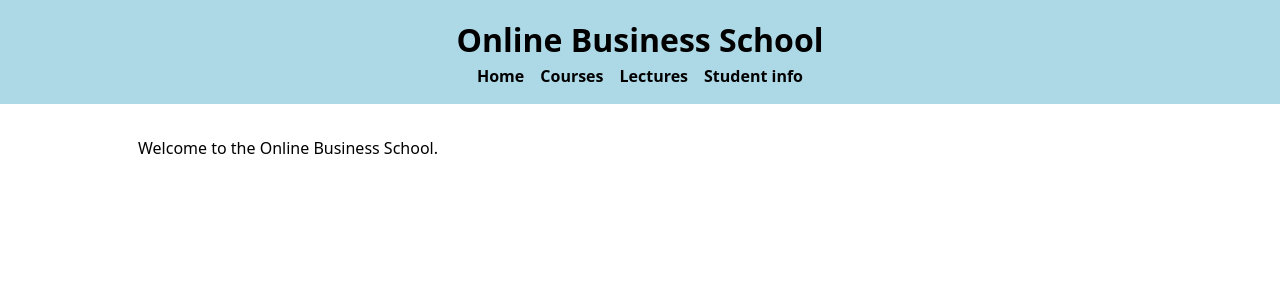
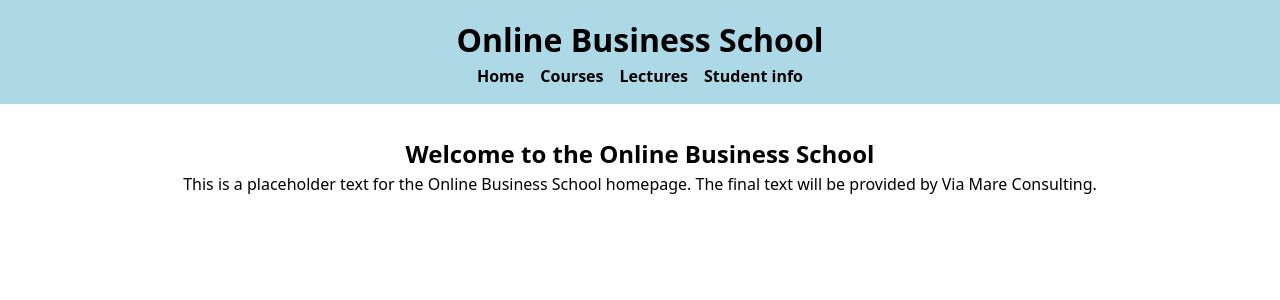
Before and after one commit to linber74/online-business-school-frontend, a React (Vite) app: page / in a window 1280 px wide. Shown: the top 300 px of the page. Built offline with nearby package versions, Linux system fonts and the light colour scheme.

Commit message:
Add intro text to Home

```diff
--- a/src/pages/Home.css
+++ b/src/pages/Home.css
@@ -3,6 +3,7 @@
   padding: 1rem;
   max-width: 1100px;
   margin: 0 auto;
+  text-align: center;
 }
 
 @media (min-width: 768px) {
--- a/src/pages/Home.tsx
+++ b/src/pages/Home.tsx
@@ -1,11 +1,15 @@
-import './Home.css'
+import "./Home.css";
 
 function Home() {
-    return (
-      <main className="home">
-        <p>Welcome to the Online Business School.</p>
-      </main>
-    );
+  return (
+    <main className="home">
+      <h2>Welcome to the Online Business School</h2>
+      <p>
+        This is a placeholder text for the Online Business School homepage. The
+        final text will be provided by Via Mare Consulting.
+      </p>
+    </main>
+  );
 }
 
-export default Home
+export default Home;
```
